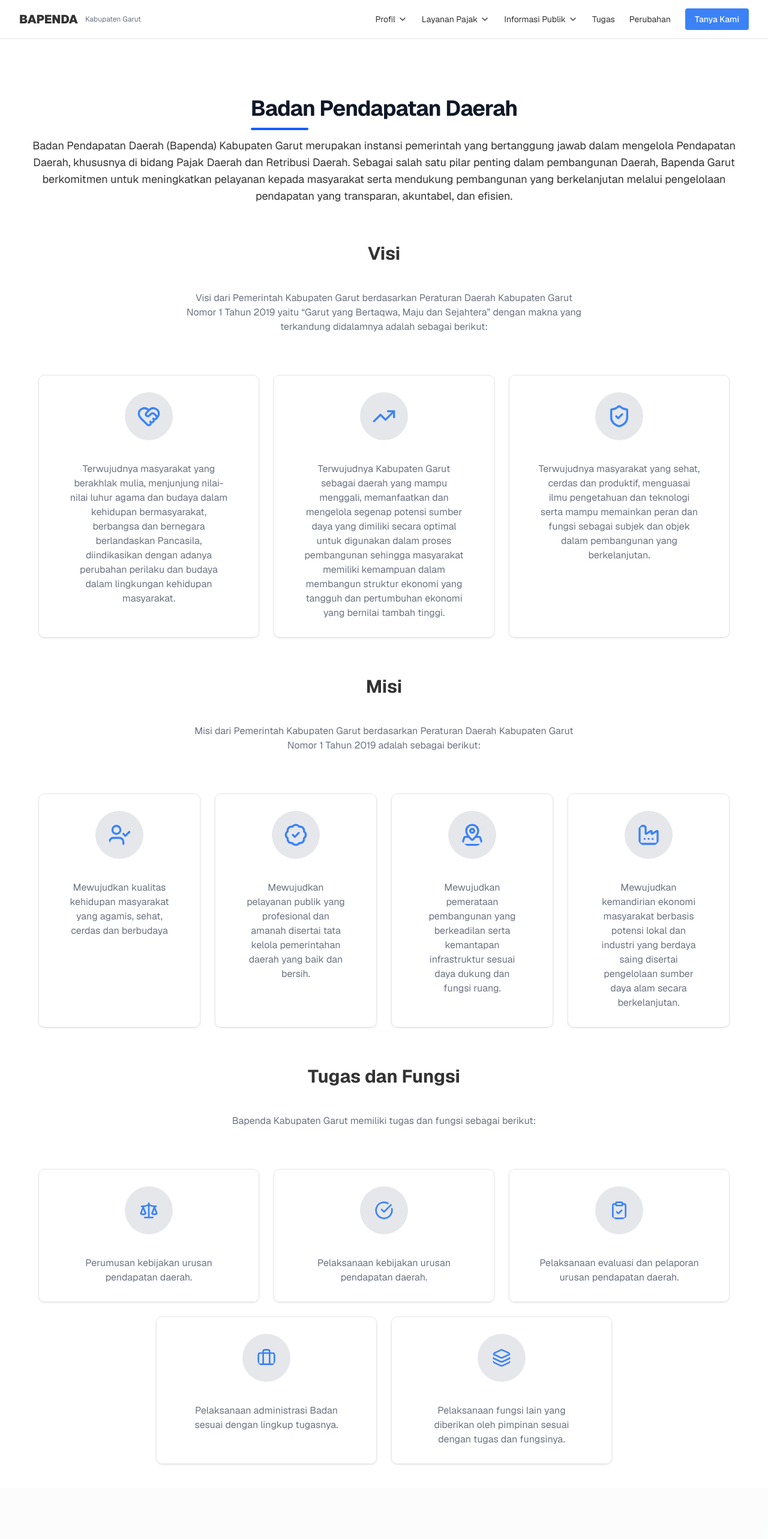
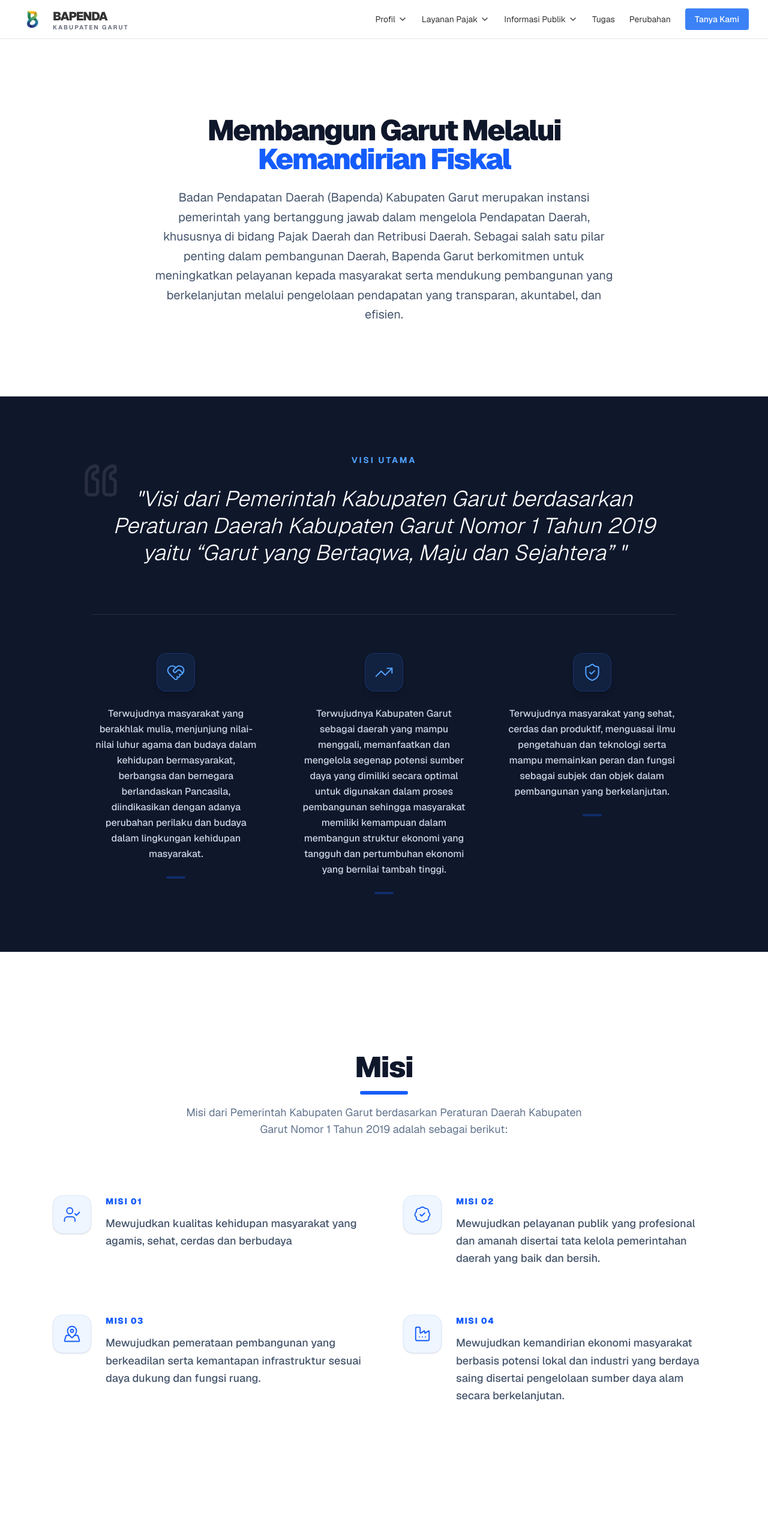
Before and after one commit to rafadlis/bapenda.garutkab.go.id, a Next.js app: page /profil in a window 1280 px wide. Shown: the top 2566 px of the page at 60% size. Built offline with nearby package versions, Linux system fonts and the light colour scheme.

Commit message:
feat:recode and fixing UI

```diff
--- a/app/content/about.json
+++ b/app/content/about.json
@@ -9,7 +9,7 @@
     },
     "Visi": {
         "heading": "Visi",
-        "content": "Visi dari Pemerintah Kabupaten Garut berdasarkan Peraturan Daerah Kabupaten Garut Nomor 1 Tahun 2019 yaitu “Garut yang Bertaqwa, Maju dan Sejahtera” dengan makna yang terkandung didalamnya adalah sebagai berikut: ",
+        "content": "Visi dari Pemerintah Kabupaten Garut berdasarkan Peraturan Daerah Kabupaten Garut Nomor 1 Tahun 2019 yaitu “Garut yang Bertaqwa, Maju dan Sejahtera” ",
         "list": [
             {
                 "id": "visi-1",
--- a/app/profil/page.tsx
+++ b/app/profil/page.tsx
@@ -1,140 +1,225 @@
 import data from "@/app/content/about.json";
 import NilaiData from "@/app/content/nilai-organisasi.json";
 import tupoksiBapenda from "@/app/content/tupoksi-bapenda.json";
-import { Card, CardContent, CardTitle } from "@/components/ui/card";
 import { icons } from "@/lib/icons";
-import { cn } from "@/lib/utils";
+import { Quote } from "lucide-react";
 
 export default function Profil() {
     return (
         <>
             <main className="min-h-screen flex flex-col gap-10">
-                <section className="flex flex-col items-center max-w-7xl mx-auto px-6 text-center">
-                    <div className="mt-24">
-                        <h1 className="text-3xl md:text-4xl font-bold tracking-tight text-gray-900">
-                            Badan Pendapatan Daerah
+                <section className="relative pt-32 pb-20 px-6 overflow-hidden">
+                    <div className="absolute top-0 left-1/2 -translate-x-1/2 w-full h-full bg-[radial-gradient(circle_at_center,_var(--tw-gradient-stops))] from-blue-50/50 via-transparent to-transparent -z-10" />
+                    <div className="max-w-7xl mx-auto text-center">
+                        <h1 className="text-2xl md:text-5xl font-black tracking-tighter text-slate-900 mb-6">
+                            Membangun Garut Melalui <br />
+                            <span className="text-blue-600">
+                                Kemandirian Fiskal
+                            </span>
                         </h1>
-                        <div className="w-24 h-1 bg-blue-600 mt-3 rounded-full"></div>
+                        <p className="max-w-3xl mx-auto text-lg md:text-xl text-slate-600 leading-relaxed">
+                            {data.opening.content}
+                        </p>
                     </div>
-                    <p className="mt-3 text-lg">{data.opening.content}</p>
                 </section>
 
                 {/* Visi Section */}
-                <section className="relative container flex flex-col max-w-6xl mx-auto items-center text-center gap-5">
-                    <h2 className="my-4 font-bold text-3xl md:my-6">
-                        {data.Visi.heading}
+                <section className="py-24 bg-slate-900 text-white relative">
+                    <div className="max-w-5xl mx-auto px-6 text-center">
+                        <span className="text-blue-400 font-bold tracking-[0.2em] uppercase text-sm mb-8 block">
+                            Visi Utama
+                        </span>
+                        <div className="relative">
+                            <Quote className="absolute -top-10 -left-4 w-16 h-16 text-white/10 rotate-180" />
+                            <h2 className="text-3xl md:text-4xl font-light italic leading-tight mb-12">
+                                "{data.Visi.content}"
                             </h2>
-                    <p className="max-w-2xl text-muted-foreground">
-                        {data.Visi.content}
-                    </p>
-                    <div className="container mt-12 gap-6  grid grid-cols-1 md:grid-cols-3 gap-5">
+                        </div>
+
+                        <div className="grid grid-cols-1 md:grid-cols-3 gap-16 mt-20 text-center border-t border-white/10 pt-16">
                             {data.Visi.list.map((item) => {
                                 const Icon =
                                     icons[item.icons as keyof typeof icons];
                                 return (
-                                <Card
+                                    <div
                                         key={item.id}
-                                    className="p-5 h-full relative flex flex-col items-center rounded-xl  bg-background/70 px-6 py-7 backdrop-blur-sm"
+                                        className="flex flex-col items-center group"
                                     >
-                                    <div className="mb-3 flex aspect-square rounded-full w-16 bg-gray-200 items-center justify-center md:w-20 ">
+                                        <div className="w-16 h-16 rounded-2xl bg-blue-500/10 flex items-center justify-center text-blue-400 border border-blue-500/20 mb-6 shadow-xl shadow-blue-900/20 group-hover:scale-110 group-hover:bg-blue-500/20 transition-all duration-300">
                                             {Icon && (
-                                            <Icon className="h-10 w-10 text-primary" />
+                                                <Icon
+                                                    size={32}
+                                                    strokeWidth={1.5}
+                                                />
                                             )}
                                         </div>
 
-                                    <CardContent className=" mb-auto text-md text-center text-muted-foreground">
+                                        <div className="space-y-3 max-w-[280px]">
+                                            <p className="text-slate-300 text-base leading-relaxed font-medium">
                                                 {item.description}
-                                    </CardContent>
-                                </Card>
+                                            </p>
+                                        </div>
+
+                                        <div className="mt-6 w-8 h-1 bg-blue-600/30 rounded-full group-hover:w-16 group-hover:bg-blue-500 transition-all duration-500" />
+                                    </div>
                                 );
                             })}
                         </div>
+                    </div>
                 </section>
+
                 {/* Misi Section */}
-                <section className="relative container flex flex-col max-w-6xl mx-auto items-center text-center gap-5">
-                    <h2 className="my-4 font-bold text-3xl md:my-6">
+                <section className="py-32 bg-white relative overflow-hidden">
+                    <div className="absolute top-0 right-0 -translate-y-1/2 translate-x-1/2 w-96 h-96 bg-blue-50 rounded-full blur-3xl opacity-50 -z-10" />
+
+                    <div className="max-w-6xl mx-auto px-6">
+                        <div className="text-center mb-24 space-y-4">
+                            <h2 className="text-3xl md:text-5xl font-black text-slate-900 tracking-tight">
                                 {data.Misi.heading}
                             </h2>
-                    <p className="max-w-2xl text-muted-foreground">
+                            <div className="h-1.5 w-20 bg-blue-600 mx-auto rounded-full" />
+                            <p className="text-slate-500 max-w-2xl mx-auto text-lg">
                                 {data.Misi.content}
                             </p>
-                    <div className="container mt-12 gap-6  grid grid-cols-1 sm:grid-cols-2 lg:grid-cols-4 gap-5">
-                        {data.Misi.list.map((item) => {
+                        </div>
+
+                        <div className="grid grid-cols-1 md:grid-cols-2 gap-x-16 gap-y-20">
+                            {data.Misi.list.map((item, index) => {
                                 const Icon =
                                     icons[item.icons as keyof typeof icons];
                                 return (
-                                <Card
+                                    <div
                                         key={item.id}
-                                    className="p-5 h-full relative flex flex-col items-center rounded-xl  bg-background/70 px-6 py-7 backdrop-blur-sm"
+                                        className="group relative flex flex-col items-center md:items-start text-center md:text-left"
                                     >
-                                    <div className="mb-3 flex aspect-square rounded-full w-16 bg-gray-200 items-center justify-center md:w-20 ">
+                                        <div className="flex flex-col md:flex-row gap-6 items-center md:items-start relative">
+                                            <div className="w-16 h-16 shrink-0 rounded-2xl bg-blue-50 flex items-center justify-center text-blue-600 group-hover:bg-blue-600 group-hover:text-white group-hover:rotate-6 transition-all duration-500 shadow-sm border border-blue-100">
                                                 {Icon && (
-                                            <Icon className="h-10 w-10 text-primary rounded-full" />
+                                                    <Icon
+                                                        size={30}
+                                                        strokeWidth={1.5}
+                                                    />
                                                 )}
                                             </div>
 
-                                    <CardContent className=" mb-auto text-md text-center text-muted-foreground">
+                                            <div className="space-y-3">
+                                                <h3 className="text-xl font-bold text-slate-800 flex items-center gap-3 justify-center md:justify-start">
+                                                    <span className="text-blue-600 font-black text-sm tracking-widest uppercase">
+                                                        Misi 0{index + 1}
+                                                    </span>
+                                                </h3>
+                                                <p className="text-slate-600 leading-relaxed text-base md:text-lg font-medium">
                                                     {item.description}
-                                    </CardContent>
-                                </Card>
+                                                </p>
+                                            </div>
+                                        </div>
+                                    </div>
                                 );
                             })}
+                        </div>
                     </div>
                 </section>
 
                 {/* Tugas dan Fungsi */}
-                <section className="relative container flex flex-col max-w-6xl mx-auto items-center text-center gap-5">
-                    <h2 className="my-4 font-bold text-3xl md:my-6">
+
+                <section className="min-h-screen py-32 bg-white relative overflow-hidden">
+                    <div className="absolute top-0 right-0 -translate-y-1/2 translate-x-1/2 w-96 h-96 bg-blue-50 rounded-full blur-3xl opacity-50 -z-10" />
+
+                    <div className="max-w-6xl mx-auto px-6">
+                        <div className="text-center mb-24 space-y-4">
+                            <h2 className="text-3xl md:text-5xl font-black text-slate-900 tracking-tight">
                                 {tupoksiBapenda.title}
                             </h2>
-                    <p className="max-w-2xl text-muted-foreground">
+                            <div className="h-1.5 w-20 bg-blue-600 mx-auto rounded-full" />
+                            <p className="text-slate-500 max-w-2xl mx-auto text-lg leading-relaxed">
                                 {tupoksiBapenda.description}
                             </p>
-                    <div className="mt-12 flex flex-wrap justify-center gap-6">
+                        </div>
+
+                        <div className="grid grid-cols-1 md:grid-cols-2 gap-x-16 gap-y-16">
                             {tupoksiBapenda.Tupoksi.map((item, index) => {
                                 const Icon =
                                     icons[item.icons as keyof typeof icons];
+
                                 return (
-                                <Card
+                                    <div
                                         key={item.id}
-                                    className="w-full sm:w-[calc(50%-12px)] lg:w-[calc(33.333%-16px)] flex flex-col items-center rounded-xl bg-background/70 px-6 py-7 backdrop-blur-sm"
+                                        className="group relative flex flex-col items-center md:items-start text-center md:text-left"
                                     >
-                                    <div className="mb-3 flex aspect-square rounded-full w-16 bg-gray-200 items-center justify-center md:w-20 ">
+                                        <div className="flex flex-col md:flex-row gap-6 items-center md:items-start relative w-full">
+                                            <div className="w-16 h-16 shrink-0 rounded-2xl bg-blue-50 flex items-center justify-center text-blue-600 group-hover:bg-blue-600 group-hover:text-white group-hover:rotate-6 transition-all duration-500 shadow-sm border border-blue-100">
                                                 {Icon && (
-                                            <Icon className="h-8 w-8 text-primary rounded-full" />
+                                                    <Icon
+                                                        size={30}
+                                                        strokeWidth={1.5}
+                                                    />
                                                 )}
                                             </div>
 
-                                    <CardContent className=" mb-auto text-md text-center text-muted-foreground">
+                                            <div className="space-y-3 flex-1">
+                                                <p className="text-slate-600 leading-relaxed text-base md:text-lg  transition-colors duration-500 group-hover:text-slate-900">
                                                     {item.description}
-                                    </CardContent>
-                                </Card>
+                                                </p>
+                                            </div>
+                                        </div>
+                                    </div>
                                 );
                             })}
+                        </div>
                     </div>
                 </section>
 
                 {/* Nilai Organisasi Section */}
-                <section className="py-32 bg-muted/50">
-                    <div className="max-w-7xl mx-auto px-6 grid gap-12 md:grid-cols-3">
-                        {/* Kolom 1 — Judul saja */}
-                        <h2 className="text-3xl font-semibold">
+                {/* --- NILAI ORGANISASI SECTION: Style Seragam (Ghost Numbers & Grid) --- */}
+                <section className="py-32 bg-slate-50/30 relative overflow-hidden">
+                    <div className="absolute bottom-0 left-0 translate-y-1/2 -translate-x-1/2 w-96 h-96 bg-blue-100 rounded-full blur-3xl opacity-30 -z-10" />
+
+                    <div className="max-w-7xl mx-auto px-6">
+                        <div className="grid md:grid-cols-3 gap-8 mb-24 items-end">
+                            <div className="md:col-span-2 space-y-4">
+                                <h2 className="text-3xl md:text-5xl font-black text-slate-900 tracking-tight">
                                     {NilaiData.Nilai.title}
                                 </h2>
+                                <div className="h-1.5 w-20 bg-blue-600 rounded-full" />
+                            </div>
+                        </div>
 
-                        {/* Kolom 2–3 — Konten */}
-                        <div className="md:col-span-2 grid gap-8 sm:grid-cols-2">
+                        <div className="grid grid-cols-1 md:grid-cols-2 gap-x-16 gap-y-24">
                             {NilaiData.Nilai["nilai-nilai"].map(
-                                (item, index) => (
-                                    <div key={index} className="space-y-2">
-                                        <h3 className="text-lg font-medium">
+                                (item, index) => {
+                                    const Icon =
+                                        icons[
+                                            item.nilai as keyof typeof icons
+                                        ] || icons["ShieldCheck"];
+
+                                    return (
+                                        <div
+                                            key={index}
+                                            className="group relative flex flex-col items-start text-left"
+                                        >
+                                            <div className="flex flex-col md:flex-row gap-6 items-start relative w-full">
+                                                <div className="w-16 h-16 shrink-0 rounded-2xl bg-white shadow-sm border border-slate-100 flex items-center justify-center text-blue-600 group-hover:bg-blue-600 group-hover:text-white group-hover:rotate-6 transition-all duration-500">
+                                                    {Icon && (
+                                                        <Icon
+                                                            size={30}
+                                                            strokeWidth={1.5}
+                                                        />
+                                                    )}
+                                                </div>
+
+                                                <div className="space-y-3 flex-1">
+                                                    <h3 className="text-xl md:text-2xl font-black text-slate-800 group-hover:text-blue-600 transition-colors">
                                                         {item.nilai}
                                                     </h3>
-                                        <p className="text-sm text-muted-foreground leading-relaxed">
+
+                                                    <p className="text-slate-600 leading-relaxed text-base md:text-lg font-medium group-hover:text-slate-900 transition-colors duration-500">
                                                         {item.description}
                                                     </p>
                                                 </div>
-                                )
+                                            </div>
+                                        </div>
+                                    );
+                                },
                             )}
                         </div>
                     </div>
--- a/components/site-header.tsx
+++ b/components/site-header.tsx
@@ -1,4 +1,5 @@
 import Link from "next/link";
+import Image from "next/image";
 import { Button } from "./ui/button";
 import {
     DropdownMenu,
@@ -32,8 +33,14 @@ export function SiteHeader() {
             label: "Layanan Pajak",
             href: "/",
             children: [
-                { label: "Maklumat Pelayanan", href: "/layanan-pajak/maklumat-pelayanan" },
-                { label: "Pajak Daerah Lainnya", href: "/layanan-pajak/pajak-lainnya" },
+                {
+                    label: "Maklumat Pelayanan",
+                    href: "/layanan-pajak/maklumat-pelayanan",
+                },
+                {
+                    label: "Pajak Daerah Lainnya",
+                    href: "/layanan-pajak/pajak-lainnya",
+                },
                 { label: "PBB-P2", href: "/layanan-pajak/PBB-P2" },
                 { label: "BPHTB", href: "/layanan-pajak/BPHTB" },
             ],
@@ -65,12 +72,23 @@ export function SiteHeader() {
                     className="flex items-center gap-3"
                     href="/"
                 >
-                    <span className="font-black text-xl leading-tight">
-                        BAPENDA
-                    </span>
-                    <span className="hidden text-muted-foreground text-xs sm:inline">
-                        Kabupaten Garut
-                    </span>
+                    <div className="relative h-10 w-10 overflow-hidden sm:h-11 sm:w-11">
+                        <Image
+                            src="/LogoBappenda.png"
+                            alt="Logo BAPENDA Garut"
+                            fill
+                            priority
+                            className="object-contain transition-transform duration-300 group-hover:scale-110"
+                        />
+                    </div>
+                    <div className="flex flex-col justify-center leading-none">
+                        <span className="font-black text-lg tracking-tighter sm:text-xl">
+                            BAPENDA
+                        </span>
+                        <span className="hidden text-[10px] font-bold text-muted-foreground uppercase tracking-[0.2em] sm:inline">
+                            Kabupaten Garut
+                        </span>
+                    </div>
                 </Link>
                 <nav className="flex items-center justify-end gap-6 text-sm [&_li]:list-none">
                     {links.map((item) =>
@@ -103,7 +121,7 @@ export function SiteHeader() {
                                     {item.label}
                                 </Link>
                             </li>
-                        )
+                        ),
                     )}
                     <li>
                         <Button>Tanya Kami</Button>
```
Also changed, not shown: public/LogoBappenda.png (added). Lines whose indentation alone changed are shown as unchanged.
